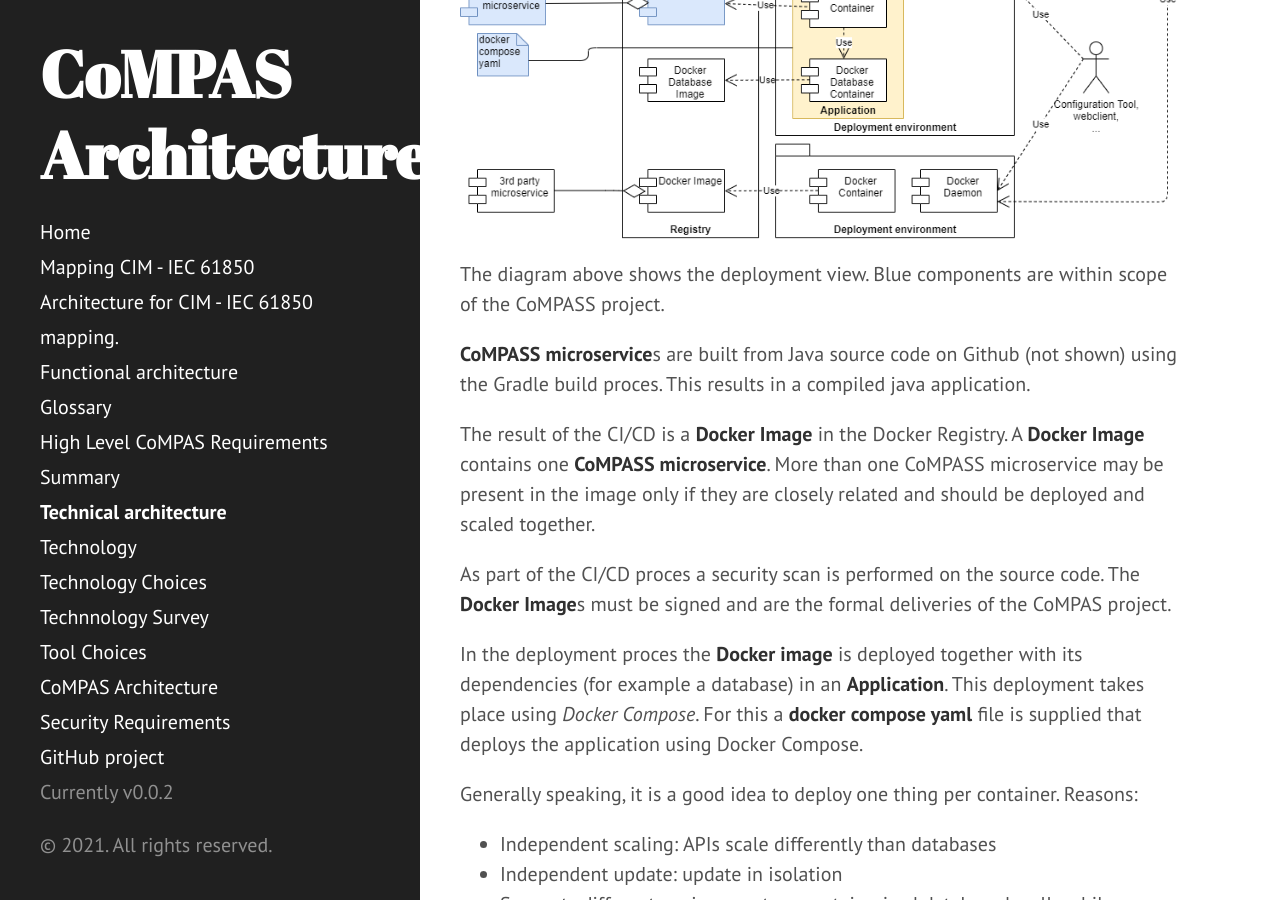
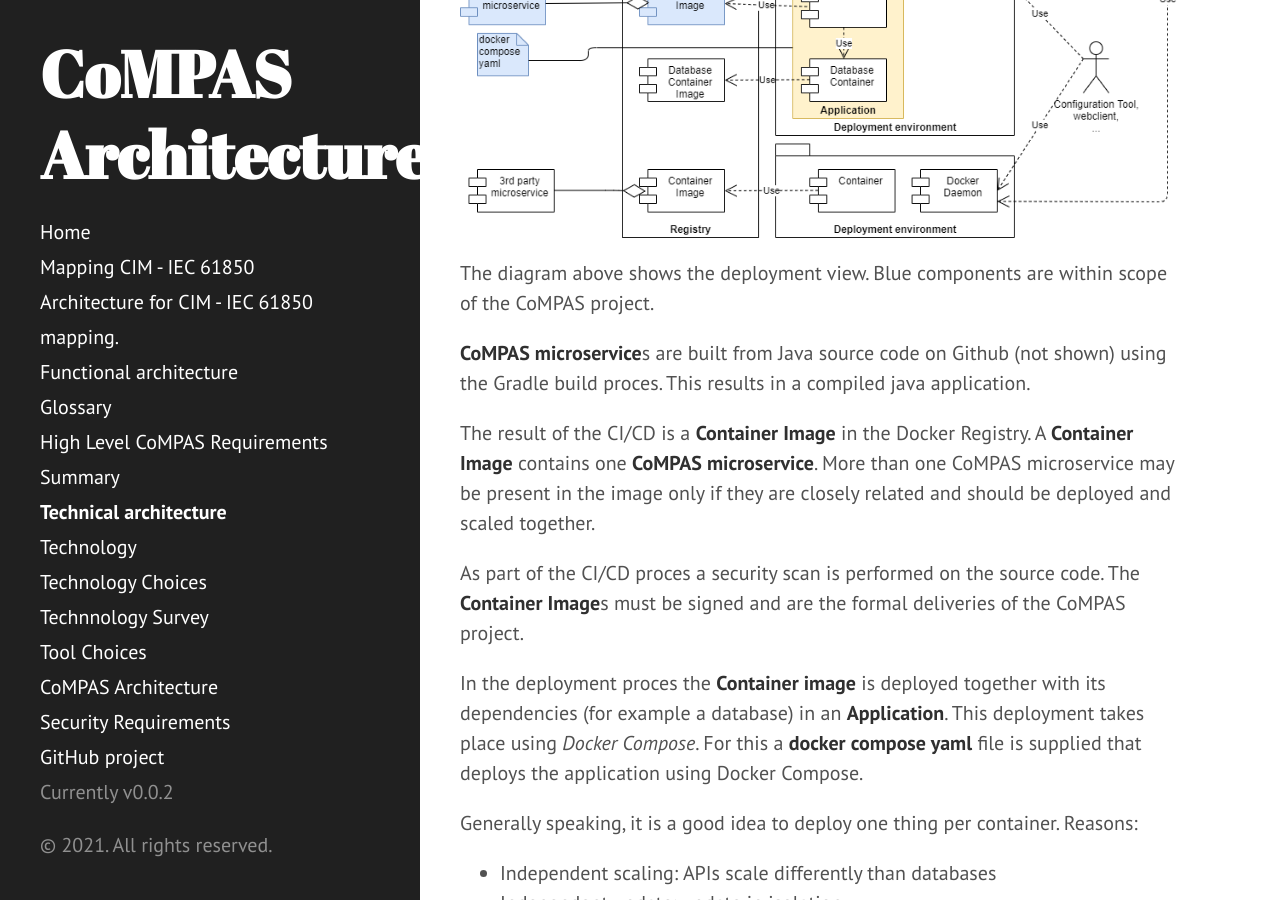
Before and after one commit to com-pas/compas-architecture, a Jekyll site: the page built from TECHNICAL_ARCHITECTURE.md, in a window 1280 px wide and 900 px high, scrolled down 653 px. Built offline with Jekyll 4.4.1, drawn with Linux system fonts in a browser that asks for light colours; our own code applies the rules of GitHub Pages for plain Markdown files.

Commit message:
Typos, improvements
Signed-off-by: Jorgen <scubajorgen@gmail.com>

```diff
--- a/TECHNICAL_ARCHITECTURE.md
+++ b/TECHNICAL_ARCHITECTURE.md
@@ -6,15 +6,15 @@ This section describes the deployment view of CoMPAS.
 ### Building and Deployment
 ![](./functional-diagrams/deploy.png)
 
-The diagram above shows the deployment view. Blue components are within scope of the CoMPASS project.
+The diagram above shows the deployment view. Blue components are within scope of the CoMPAS project.
 
-**CoMPASS microservice**s are built from Java source code on Github (not shown) using the Gradle build proces. This results in a compiled java application.
+**CoMPAS microservice**s are built from Java source code on Github (not shown) using the Gradle build proces. This results in a compiled java application.
 
-The result of the CI/CD is a **Docker Image** in the Docker Registry. A **Docker Image** contains one **CoMPASS microservice**. More than one CoMPASS microservice may be present in the image only if they are closely related and should be deployed and scaled together.
+The result of the CI/CD is a **Container Image** in the Docker Registry. A **Container Image** contains one **CoMPAS microservice**. More than one CoMPAS microservice may be present in the image only if they are closely related and should be deployed and scaled together.
 
-As part of the CI/CD proces a security scan is performed on the source code. The **Docker Image**s must be signed and are the formal deliveries of the CoMPAS project.
+As part of the CI/CD proces a security scan is performed on the source code. The **Container Image**s must be signed and are the formal deliveries of the CoMPAS project.
 
-In the deployment proces the **Docker image** is deployed together with its dependencies (for example a database) in an **Application**. This deployment takes place using *Docker Compose*. For this a **docker compose yaml** file is supplied that deploys the application using Docker Compose.
+In the deployment proces the **Container image** is deployed together with its dependencies (for example a database) in an **Application**. This deployment takes place using *Docker Compose*. For this a **docker compose yaml** file is supplied that deploys the application using Docker Compose.
 
 Generally speaking, it is a good idea to deploy one thing per container. Reasons:
 * Independent scaling: APIs scale differently than databases
```
Also changed, not shown: FUNCTIONAL_ARCHITECTURE.md (+2 -1 lines), functional-diagrams/1stLevelDecomposition.png, functional-diagrams/context.png, functional-diagrams/deploy.png, functional-diagrams/microservice.png, 1 other file.
